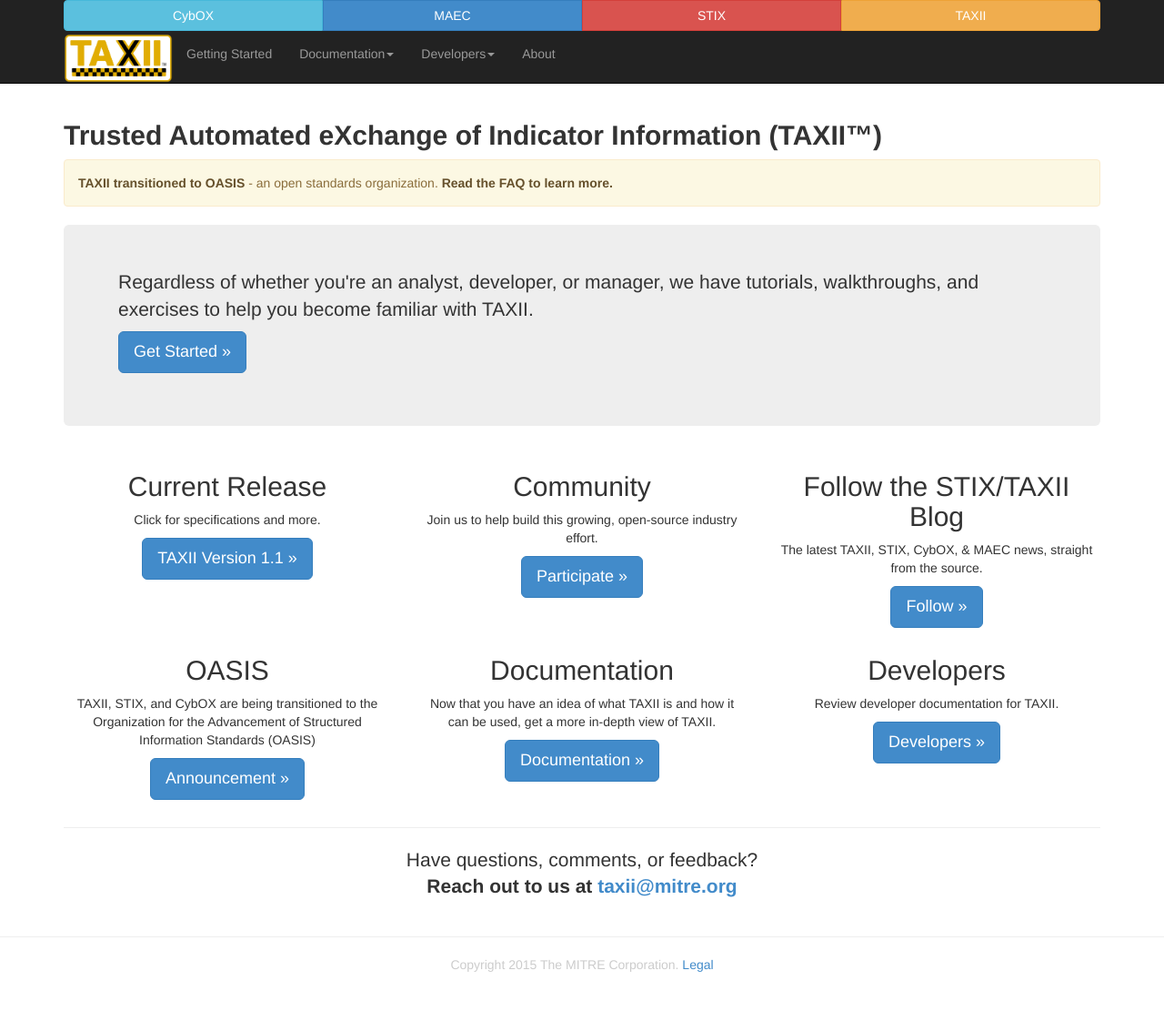
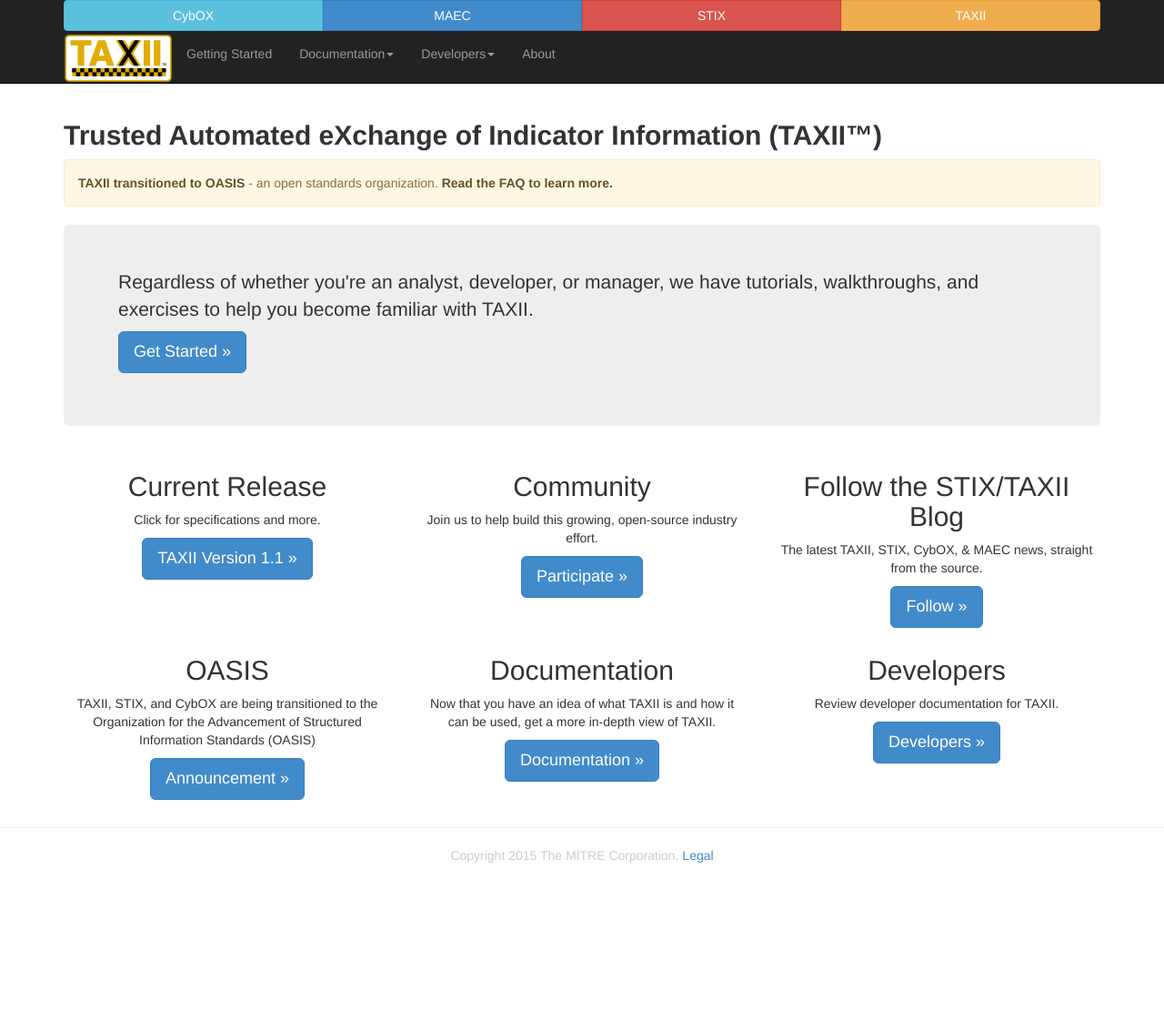
Before and after one commit to TAXIIProject/taxiiproject.github.io, a Jekyll site: the page built from index.md, in a window 1280 px wide. Shown: the whole page at 91% size. Built offline with Jekyll 4.4.1, drawn with Linux system fonts in a browser that asks for light colours; Markdown is read by kramdown in place of the engine named in the settings; after the commit the page ends 991 px from its top, so only the background shows below that.

Commit message:
removed contact and updated 1.1 link

```diff
--- a/index.md
+++ b/index.md
@@ -24,7 +24,7 @@ no_in_page_title: true
   <div class="col-md-4 text-center">
     <h2>Current Release</h2>
     <p>Click for specifications and more.</p>
-    <p><a class="btn btn-primary btn-lg" role="button" href="https://taxii.mitre.org/specifications/version1.1/">TAXII Version 1.1 »</a></p>
+    <p><a class="btn btn-primary btn-lg" role="button" href="/releases/1.1/">TAXII Version 1.1 »</a></p>
   </div>
   <div class="col-md-4 text-center">
     <h2>Community</h2>
@@ -58,12 +58,3 @@ no_in_page_title: true
     <p><a class="btn btn-primary btn-lg" role="button" href="/developers">Developers »</a></p>
   </div>
 </div>
-
-<hr>
-
-<p class="lead text-center">
-	Have questions, comments, or feedback?
-	<br/>
-
-	<strong>Reach out to us at <a href="mailto:taxii@mitre.org">taxii@mitre.org</a></strong>
-</p>
```
